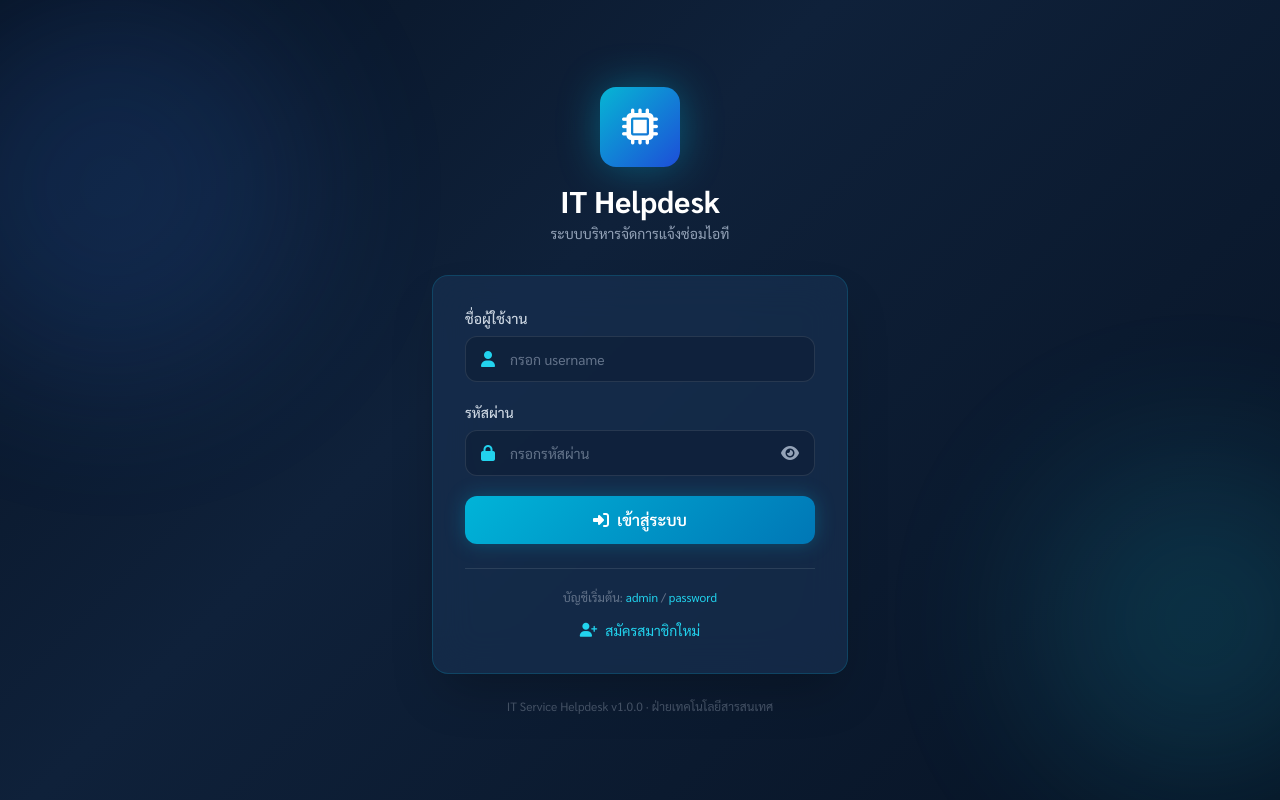
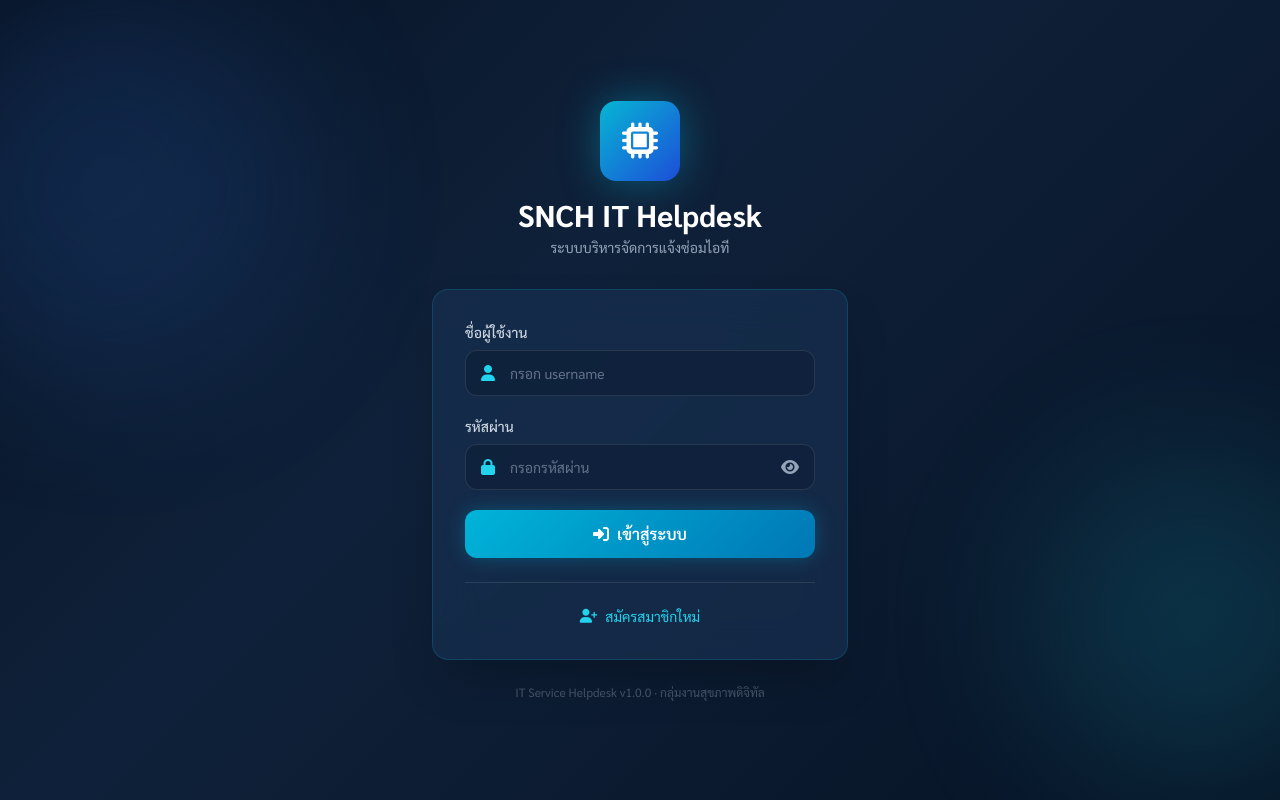
Before and after one commit to suntipodproject-bot/IT-Helpdesk, a PHP site: page /login.php in a window 1280 px wide; the page is wider, and only the part inside the window is pictured. Run offline with PHP 8.4, Linux system fonts and the light colour scheme; some libraries are stand-ins or nearby versions.

Commit message:
Update login page branding and remove default account hint

```diff
--- a/src/login.php
+++ b/src/login.php
@@ -111,7 +111,7 @@ if ($_SERVER['REQUEST_METHOD'] === 'POST') {
             <div class="inline-flex items-center justify-center w-20 h-20 rounded-2xl bg-gradient-to-br from-cyan-500 to-blue-700 mb-4 shadow-[0_0_40px_rgba(0,180,216,0.4)]">
                 <i class="fa-solid fa-microchip text-white text-4xl"></i>
             </div>
-            <h1 class="text-3xl font-bold text-white">IT Helpdesk</h1>
+            <h1 class="text-3xl font-bold text-white">SNCH IT Helpdesk</h1>
             <p class="text-slate-400 mt-1 text-sm">ระบบบริหารจัดการแจ้งซ่อมไอที</p>
         </div>
 
@@ -168,9 +168,7 @@ if ($_SERVER['REQUEST_METHOD'] === 'POST') {
                 </div>
             </form>
 
-            <!-- Default credentials hint -->
             <div class="mt-6 pt-5 border-t border-white/10">
-                <p class="text-xs text-slate-500 text-center mb-3">บัญชีเริ่มต้น: <span class="text-cyan-400">admin</span> / <span class="text-cyan-400">password</span></p>
                 <div class="text-center">
                     <a href="/register.php" class="text-sm text-cyan-400 hover:text-cyan-300 transition-colors inline-flex items-center gap-2">
                         <i class="fa-solid fa-user-plus"></i> สมัครสมาชิกใหม่
@@ -180,7 +178,7 @@ if ($_SERVER['REQUEST_METHOD'] === 'POST') {
         </div>
 
         <p class="text-center text-slate-600 text-xs mt-6">
-            <?= APP_NAME ?> v<?= APP_VERSION ?> · ฝ่ายเทคโนโลยีสารสนเทศ
+            <?= APP_NAME ?> v<?= APP_VERSION ?> · กลุ่มงานสุขภาพดิจิทัล
         </p>
     </div>
 
```
